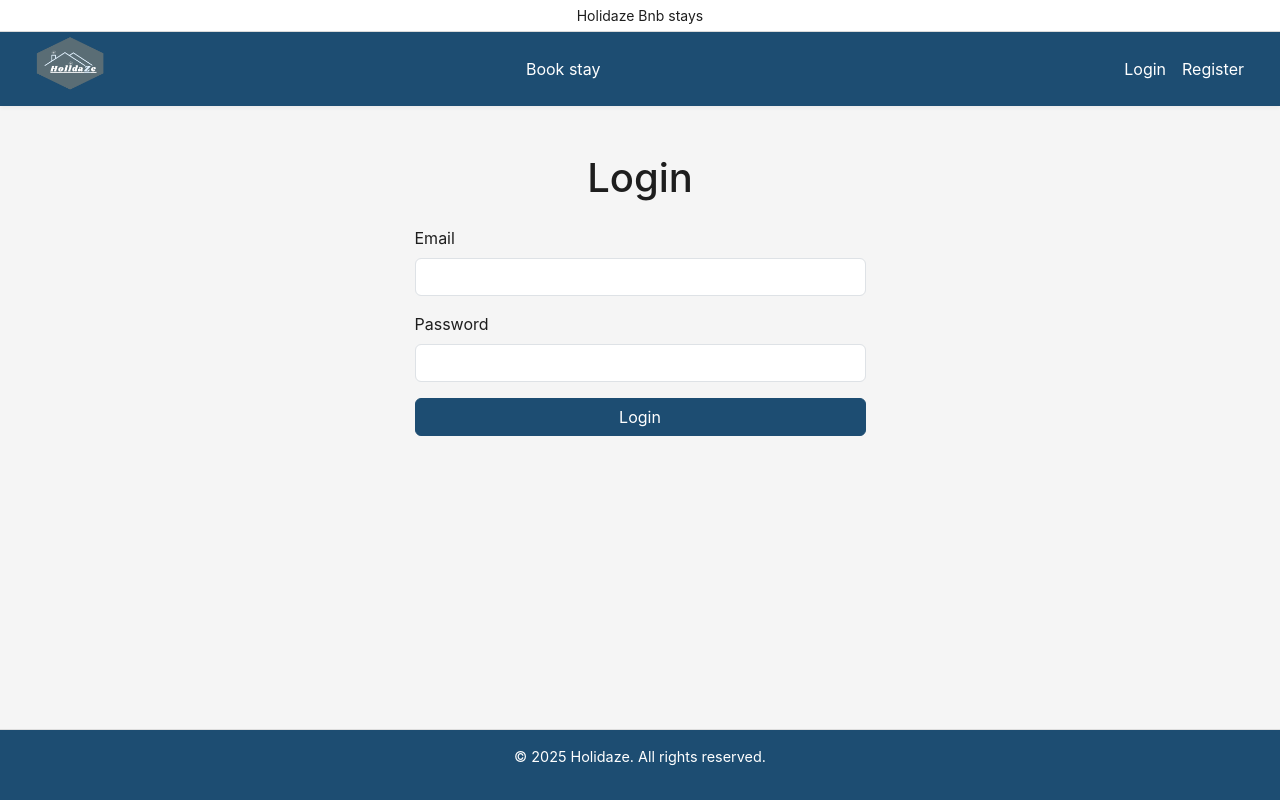
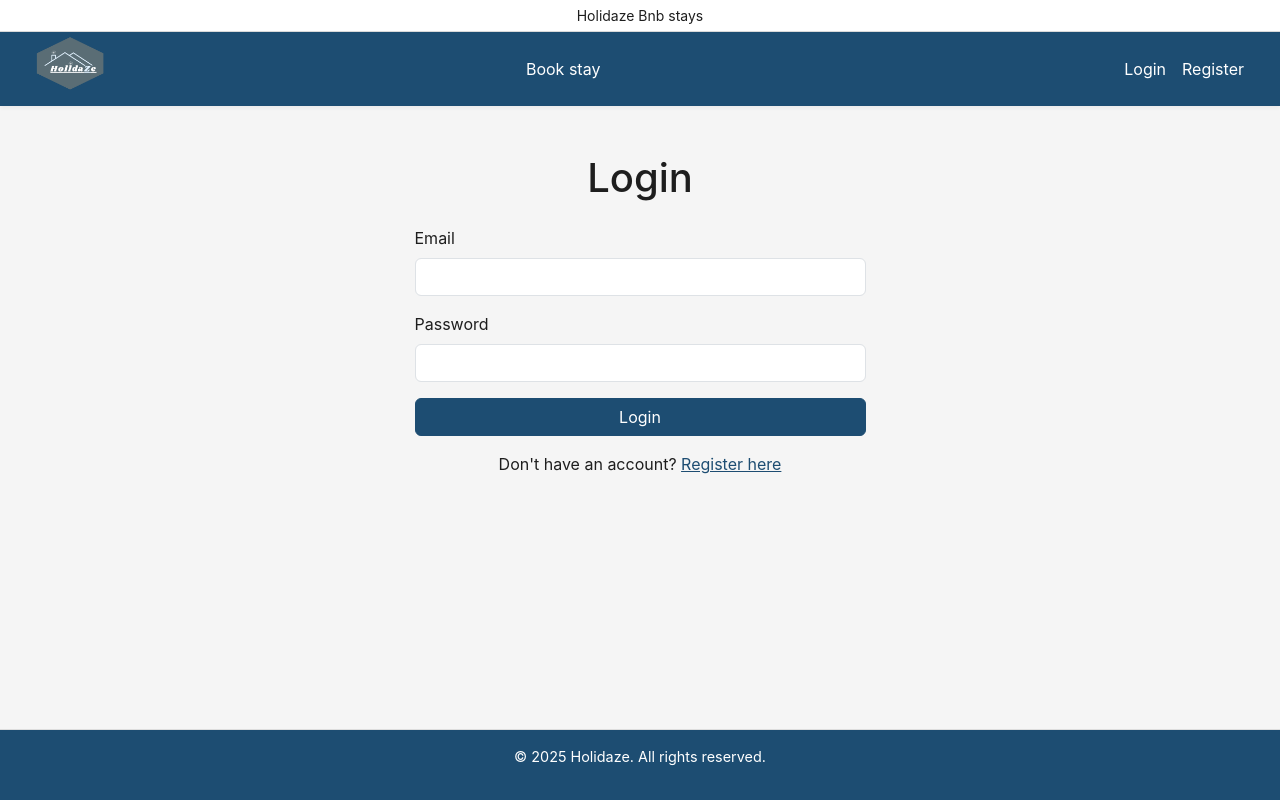
Before and after one commit to fantadiallo/HolidazeSemesterproject, a React (Vite) app: page /login in a window 1280 px wide. Built offline with nearby package versions, Linux system fonts and the light colour scheme.

Commit message:
Refactor: Apply unified form layout to LoginPage

```diff
--- a/src/pages/LoginPage/LoginPage.jsx
+++ b/src/pages/LoginPage/LoginPage.jsx
@@ -1,5 +1,5 @@
 import { useState } from 'react';
-import { useNavigate } from 'react-router-dom';
+import { useNavigate, Link } from 'react-router-dom';
 import { loginUser } from '../../api/auth';
 import { saveUser } from '../../utils/storage';
 
@@ -74,6 +74,10 @@
 
             {error && <div className="alert alert-danger mt-3">{error}</div>}
           </form>
+          <div className="text-center mt-3">
+            <span>Don't have an account? </span>
+            <Link to="/register">Register here</Link>
+          </div>
         </div>
       </div>
     </div>
```
